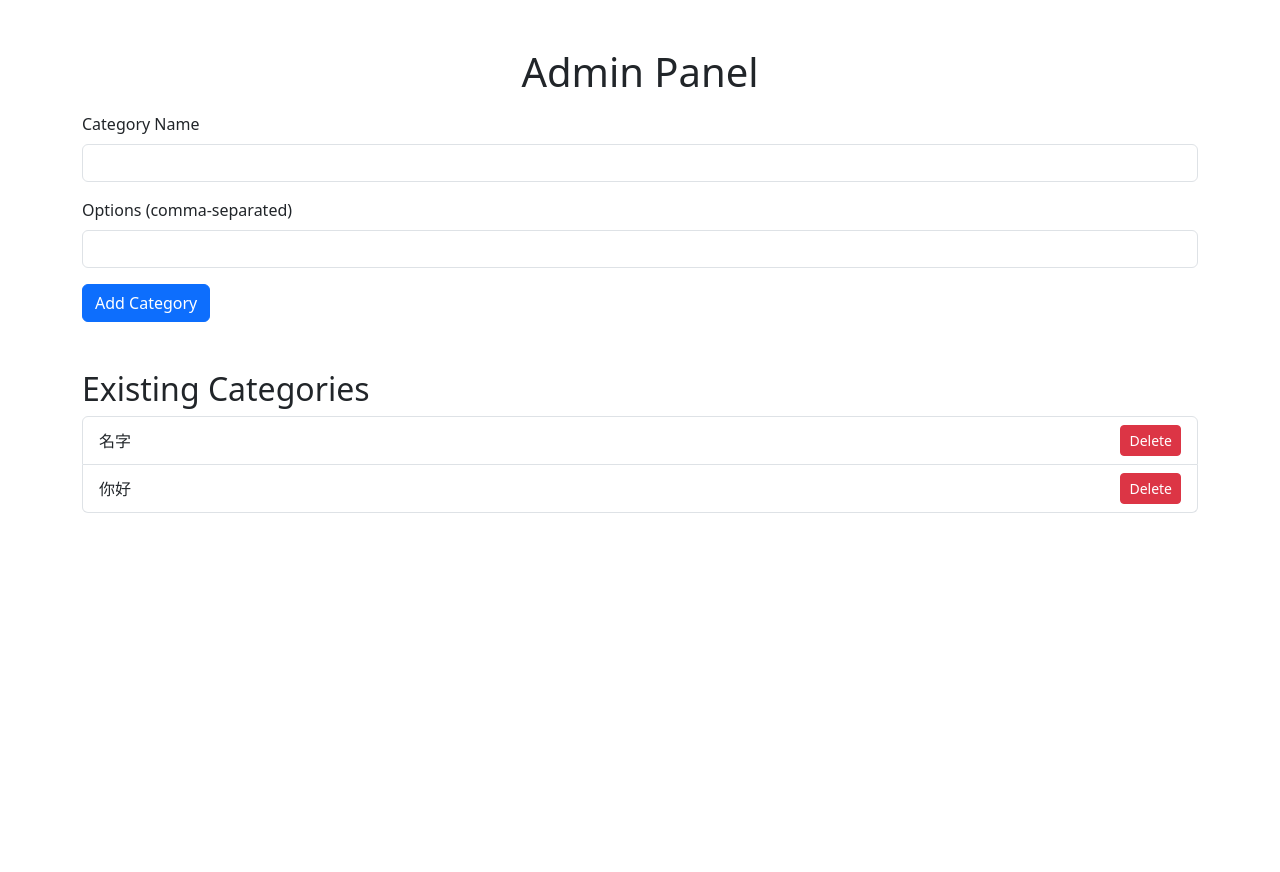
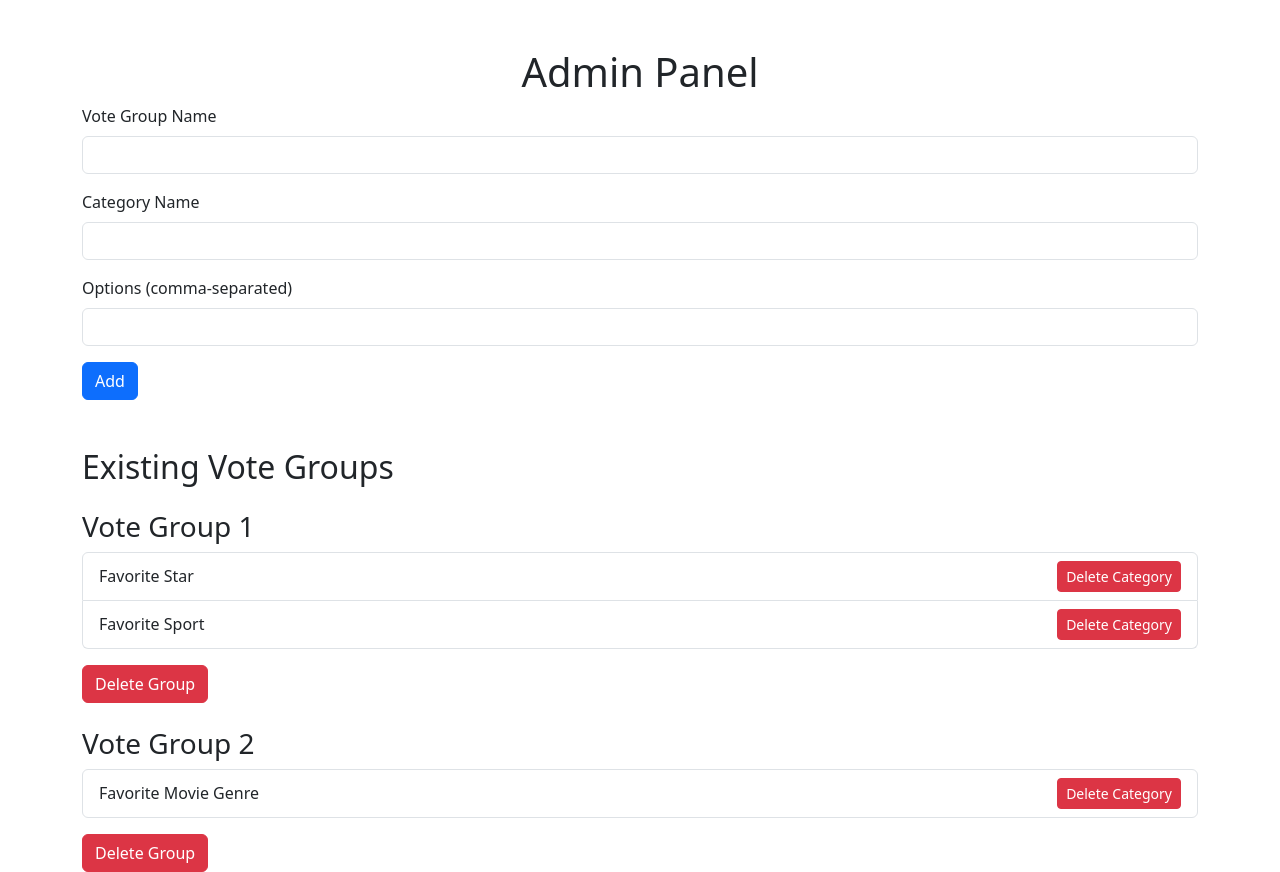
Before and after one commit to AndersonHJB/vote_app, a Flask app: page /admin in a window 1280 px wide. Before the commit the page ends 513 px from the top, so only its background shows below. Run offline with Flask 3, Linux system fonts and the light colour scheme.

Commit message:
添加分组

```diff
--- a/app.py
+++ b/app.py
@@ -27,52 +27,83 @@ poll_data = load_data()
 
 @app.route("/")
 def index():
-    """首页：展示所有类别并支持每个类别投票"""
-    return render_template("index.html", poll_data=poll_data)
+    """首页：显示所有投票组"""
+    groups = list(poll_data.keys())
+    return render_template("index.html", groups=groups)
 
 
-@app.route("/vote", methods=["POST"])
-def vote():
-    """处理所有类别的投票"""
-    for category_name, category_data in poll_data.items():
+@app.route("/group/<group_name>")
+def group(group_name):
+    """显示某个投票组的所有类别"""
+    if group_name not in poll_data:
+        return "Group not found", 404
+    categories = poll_data[group_name]
+    return render_template("group.html", group_name=group_name, categories=categories)
+
+
+@app.route("/vote/<group_name>", methods=["POST"])
+def vote(group_name):
+    """处理某个投票组的投票"""
+    if group_name not in poll_data:
+        return "Group not found", 404
+
+    for category_name, category_data in poll_data[group_name].items():
         selected_option = request.form.get(category_name)
         if selected_option in category_data["results"]:
-            poll_data[category_name]["results"][selected_option] += 1
+            poll_data[group_name][category_name]["results"][selected_option] += 1
 
     save_data(poll_data)  # 保存更新后的数据到 JSON
-    return redirect(url_for("results"))
+    return redirect(url_for("results", group_name=group_name))
 
 
-@app.route("/results")
-def results():
-    """显示所有类别的投票结果"""
-    return render_template("results.html", poll_data=poll_data)
+@app.route("/results/<group_name>")
+def results(group_name):
+    """显示某个投票组的投票结果"""
+    if group_name not in poll_data:
+        return "Group not found", 404
+    return render_template("results.html", group_name=group_name, categories=poll_data[group_name])
 
 
 @app.route("/admin", methods=["GET", "POST"])
 def admin():
-    """后台管理页面，用于添加、删除类别"""
+    """后台管理页面，用于添加、删除投票组和类别"""
     if request.method == "POST":
+        group_name = request.form.get("group_name")
         category_name = request.form.get("category_name")
         options = request.form.get("options").split(",")
 
-        if category_name and options:
-            poll_data[category_name] = {
-                "options": options,
-                "results": {option: 0 for option in options},
-            }
-            save_data(poll_data)
+        if group_name:
+            # 如果投票组不存在，则创建
+            if group_name not in poll_data:
+                poll_data[group_name] = {}
 
+            # 如果提供了类别，则添加类别
+            if category_name and options:
+                poll_data[group_name][category_name] = {
+                    "options": options,
+                    "results": {option: 0 for option in options},
+                }
+
+        save_data(poll_data)
         return redirect(url_for("admin"))
 
     return render_template("admin.html", poll_data=poll_data)
 
 
-@app.route("/delete/<category_name>", methods=["POST"])
-def delete_category(category_name):
-    """删除指定的投票类别"""
-    if category_name in poll_data:
-        del poll_data[category_name]
+@app.route("/delete_group/<group_name>", methods=["POST"])
+def delete_group(group_name):
+    """删除投票组"""
+    if group_name in poll_data:
+        del poll_data[group_name]
+        save_data(poll_data)
+    return redirect(url_for("admin"))
+
+
+@app.route("/delete_category/<group_name>/<category_name>", methods=["POST"])
+def delete_category(group_name, category_name):
+    """删除投票组中的某个类别"""
+    if group_name in poll_data and category_name in poll_data[group_name]:
+        del poll_data[group_name][category_name]
         save_data(poll_data)
     return redirect(url_for("admin"))
 
--- a/poll_data.json
+++ b/poll_data.json
@@ -1,22 +1,42 @@
 {
-    "\u540d\u5b57": {
+    "Vote Group 1": {
+        "Favorite Star": {
             "options": [
-            "\u6211\u8981\u8bd5\u4e00\u8bd5"
+                "Star A",
+                "Star B",
+                "Star C"
             ],
             "results": {
-            "\u6211\u8981\u8bd5\u4e00\u8bd5": 1
+                "Star A": 10,
+                "Star B": 8,
+                "Star C": 3
             }
         },
-    "\u4f60\u597d": {
+        "Favorite Sport": {
             "options": [
-            "A",
-            "BBB",
-            "sks"
+                "Basketball",
+                "Badminton",
+                "Table Tennis"
             ],
             "results": {
-            "A": 2,
-            "BBB": 0,
-            "sks": 0
+                "Basketball": 9,
+                "Badminton": 9,
+                "Table Tennis": 3
+            }
+        }
+    },
+    "Vote Group 2": {
+        "Favorite Movie Genre": {
+            "options": [
+                "Action",
+                "Comedy",
+                "Drama"
+            ],
+            "results": {
+                "Action": 5,
+                "Comedy": 6,
+                "Drama": 2
             }
         }
     }
+}
--- a/templates/admin.html
+++ b/templates/admin.html
@@ -9,28 +9,40 @@
 <body>
     <div class="container mt-5">
         <h1 class="text-center">Admin Panel</h1>
-        <form method="POST" class="mt-3">
+        <form method="POST">
+            <div class="mb-3">
+                <label for="group_name" class="form-label">Vote Group Name</label>
+                <input type="text" class="form-control" id="group_name" name="group_name" required>
+            </div>
             <div class="mb-3">
                 <label for="category_name" class="form-label">Category Name</label>
-                <input type="text" class="form-control" id="category_name" name="category_name" required>
+                <input type="text" class="form-control" id="category_name" name="category_name">
             </div>
             <div class="mb-3">
                 <label for="options" class="form-label">Options (comma-separated)</label>
-                <input type="text" class="form-control" id="options" name="options" required>
+                <input type="text" class="form-control" id="options" name="options">
             </div>
-            <button type="submit" class="btn btn-primary">Add Category</button>
+            <button type="submit" class="btn btn-primary">Add</button>
         </form>
-        <h2 class="mt-5">Existing Categories</h2>
+        <h2 class="mt-5">Existing Vote Groups</h2>
+        {% for group_name, categories in poll_data.items() %}
+            <div class="mt-4">
+                <h3>{{ group_name }}</h3>
                 <ul class="list-group">
-            {% for category_name, category_data in poll_data.items() %}
+                    {% for category_name, category_data in categories.items() %}
                         <li class="list-group-item d-flex justify-content-between align-items-center">
                             {{ category_name }}
-                    <form method="POST" action="{{ url_for('delete_category', category_name=category_name) }}" class="d-inline">
-                        <button type="submit" class="btn btn-danger btn-sm">Delete</button>
+                            <form method="POST" action="{{ url_for('delete_category', group_name=group_name, category_name=category_name) }}" class="d-inline">
+                                <button type="submit" class="btn btn-danger btn-sm">Delete Category</button>
                             </form>
                         </li>
                     {% endfor %}
                 </ul>
+                <form method="POST" action="{{ url_for('delete_group', group_name=group_name) }}" class="mt-3">
+                    <button type="submit" class="btn btn-danger">Delete Group</button>
+                </form>
+            </div>
+        {% endfor %}
     </div>
 </body>
 </html>
```
Also changed, not shown: templates/group.html (added, +30 -0 lines), templates/index.html (+9 -17 lines), templates/results.html (+4 -4 lines). Lines whose indentation alone changed are shown as unchanged.
